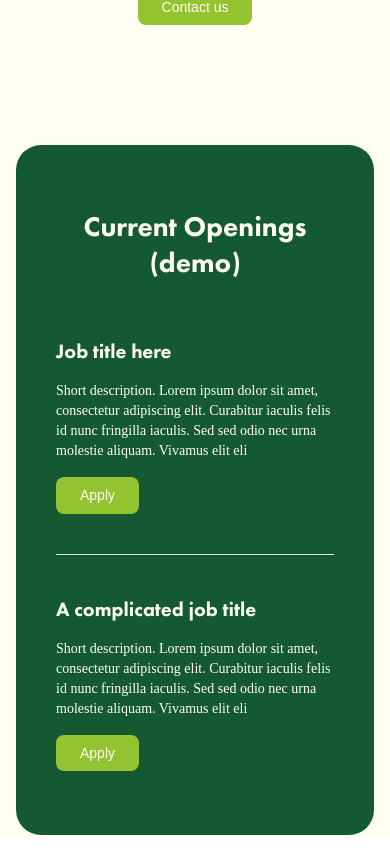
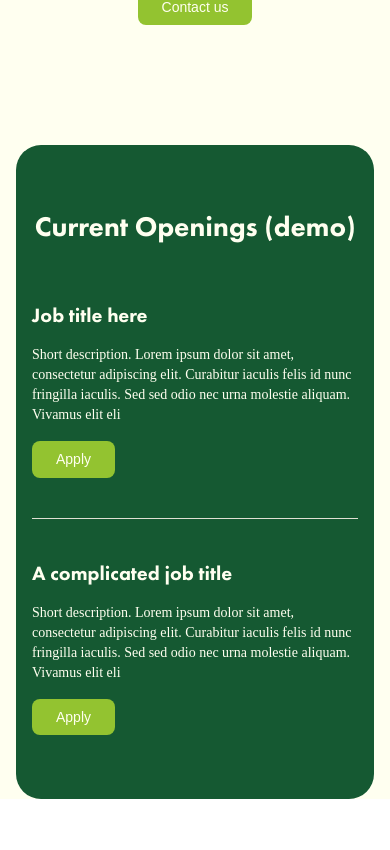
Before and after one commit to Danny-Robinson/GreenAidInvestmentFund, a Next.js app: page /contact-us in a window 390 px wide. Shown: the part 1374-2224 px from the top of the page. Built offline with nearby package versions, Linux system fonts and the light colour scheme; a web font is replaced by a local one.

Commit message:
mobile-menu

```diff
--- a/page-content/contact-us/JoinOurTeam/CurrentOpenings/index.tsx
+++ b/page-content/contact-us/JoinOurTeam/CurrentOpenings/index.tsx
@@ -65,7 +65,7 @@ export const CurrentOpenings = ({ ...restProps }: CurrentOpeningsProps) => {
       bgcolor={colors.Green1}
       borderRadius="25px"
       py={8}
-      px={{ xs: 5, md: 15 }}
+      px={{ xs: 2, md: 5, lg: 15 }}
       {...restProps}
     >
       <Animate>
```
